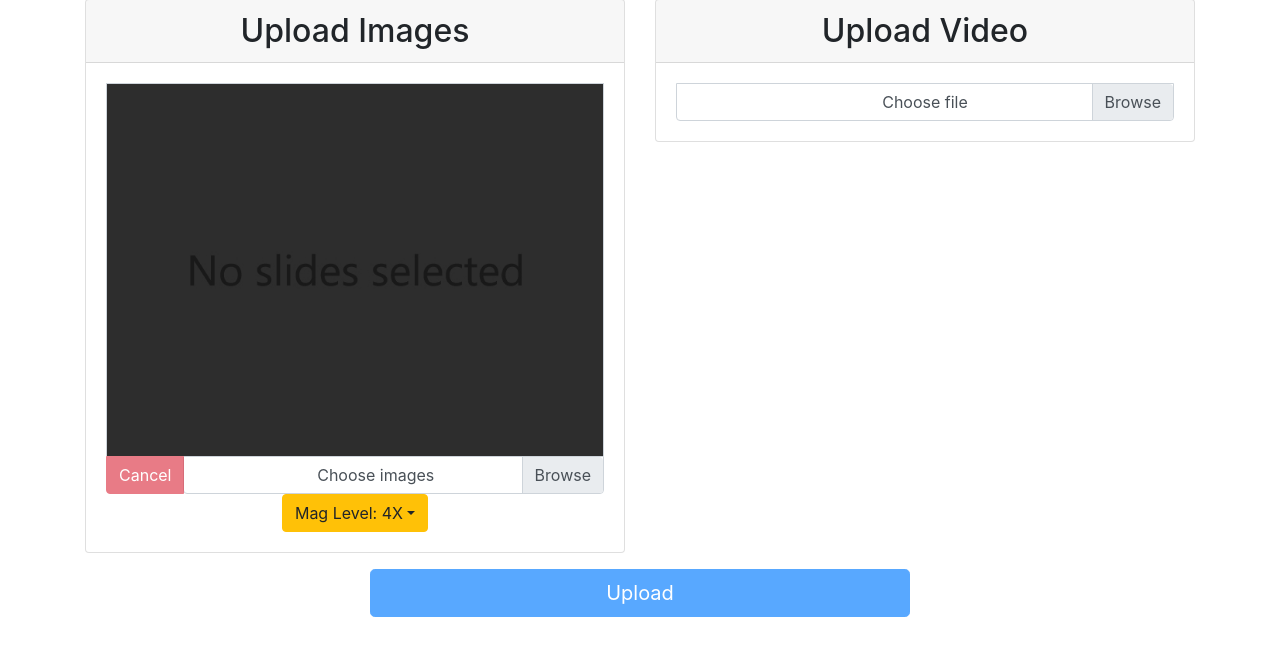
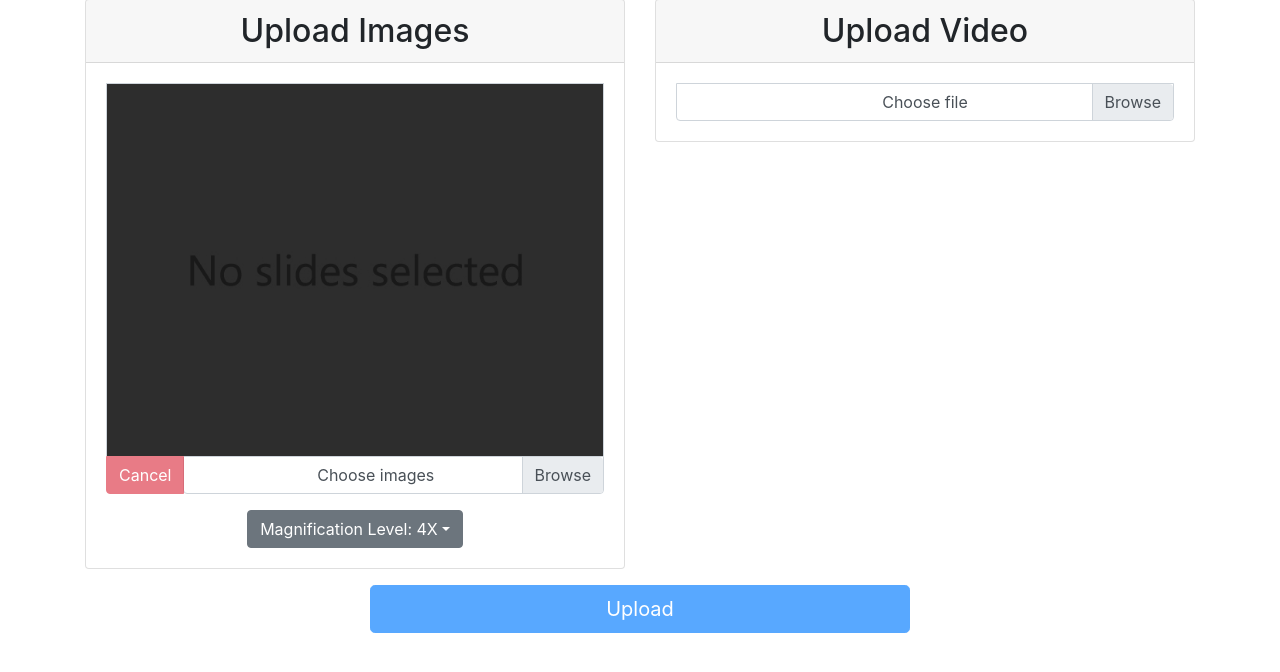
Before and after one commit to LiamZ96/Mosaic, a Flask app: page / in a window 1280 px wide. Shown: the part 57-729 px from the top of the page. Run offline with Flask 2, Linux system fonts and the light colour scheme; some libraries are stand-ins or nearby versions.

Commit message:
Added maginfication level inpuit

```diff
--- a/Server/resources/js/index.js
+++ b/Server/resources/js/index.js
@@ -4,6 +4,10 @@ $(document).ready(function() {
         imageForm = $('#image-form'),
         cancelImages = $('#cancel-images'),
         imageUpload = $('#image-upload'),
+        magBtn = $('#mag-button'),
+        magInput = $('#mag-input'),
+        fourMagSelect = $('#4x'),
+        tenMagSelect = $('#10x'),
         slideHolder = $('#slide-holder'),
         alertContainer = $('#alert-container'),
         overlay = $('#overlay'),
@@ -121,7 +125,21 @@ $(document).ready(function() {
         .fail(postFail)
     });
 
-    function postFail() {
+    fourMagSelect.click(function(e) {
+        e.preventDefault();
+
+        magInput.value = "4x";
+        magBtn.text("Magnification Level: 4X");
+    });
+
+    tenMagSelect.click(function(e) {
+        e.preventDefault();
+
+        magInput.value = "10x";
+        magBtn.text("Magnification Level: 10X");
+    });
+
+    function postFail(e) {
         let alert = postTimeout ? $('#post-alert') : $('<div id="post-alert" class="alert alert-danger my-3" role="alert"><strong>Error</strong> An error occured while uploading images, please try again later.</div>');
 
         overlay.addClass("d-none");
--- a/Server/routes.py
+++ b/Server/routes.py
@@ -49,7 +49,7 @@ def error():
 @app.route('/uploadImages', methods=["POST"])
 def uploadImages():
     images = request.files.getlist("images")
-    magLevel = request.form["magLevel"]
+    magLevel = request.form["mag-level"]
 
     newDir = setupUploadDir()
 
@@ -57,7 +57,6 @@ def uploadImages():
         #redirect to error page if the image is in an unacceptable
         if(isFileAllowed(i.filename,ALLOWED_IMAGE_EXTENSIONS) == False):
             return jsonify({"status": 1, "msg": "One or more of the images that were uploaded are in the incorrect format. Accepted formats: "+(", ".join(ALLOWED_IMAGE_EXTENSIONS))})
-            #redirect(url_for('error',errorMessage="One or more of the images that were uploaded are in the incorrect format. Accepted formats: "+(", ".join(ALLOWED_IMAGE_EXTENSIONS))))
 
         print("Image is permitted: "+str(isFileAllowed(i.filename,ALLOWED_IMAGE_EXTENSIONS))) #see if the image format is allowed
         print("Secure filename: "+str(secure_filename(i.filename))) #escape the filename
--- a/Server/templates/index.html
+++ b/Server/templates/index.html
@@ -43,11 +43,11 @@
                                         <label id='image-label' class='custom-file-label pr-5' for='inputGroupFile01'>Choose images</label>
                                     </div>
                                 </div>
-                                <button id="magLevelButton" type="button" class="btn btn-warning dropdown-toggle" data-toggle="dropdown" aria-haspopup="true" aria-expanded="false">Mag Level: 4X</button>
-                                <input id="magLevelInput" type="hidden" name="magLevel" value="4X" />
-                                <div id="magDropdown" class="dropdown-menu">
-                                    <a class="dropdown-item" href='#'>4X</a>
-                                    <a class="dropdown-item" href="#">10X</a>
+                                <button id='mag-button' type='button' class='btn btn-secondary dropdown-toggle mt-3' data-toggle='dropdown' aria-haspopup='true' aria-expanded='false'>Magnification Level: 4X</button>
+                                <input id='mag-input' type='hidden' name='mag-level' value='4X' />
+                                <div id='mag-dropdown' class='dropdown-menu'>
+                                    <a id='4x' class='dropdown-item' href='#'>4X</a>
+                                    <a id='10x' class='dropdown-item' href='#'>10X</a>
                                 </div>
                             </form>
                         </div>
```
